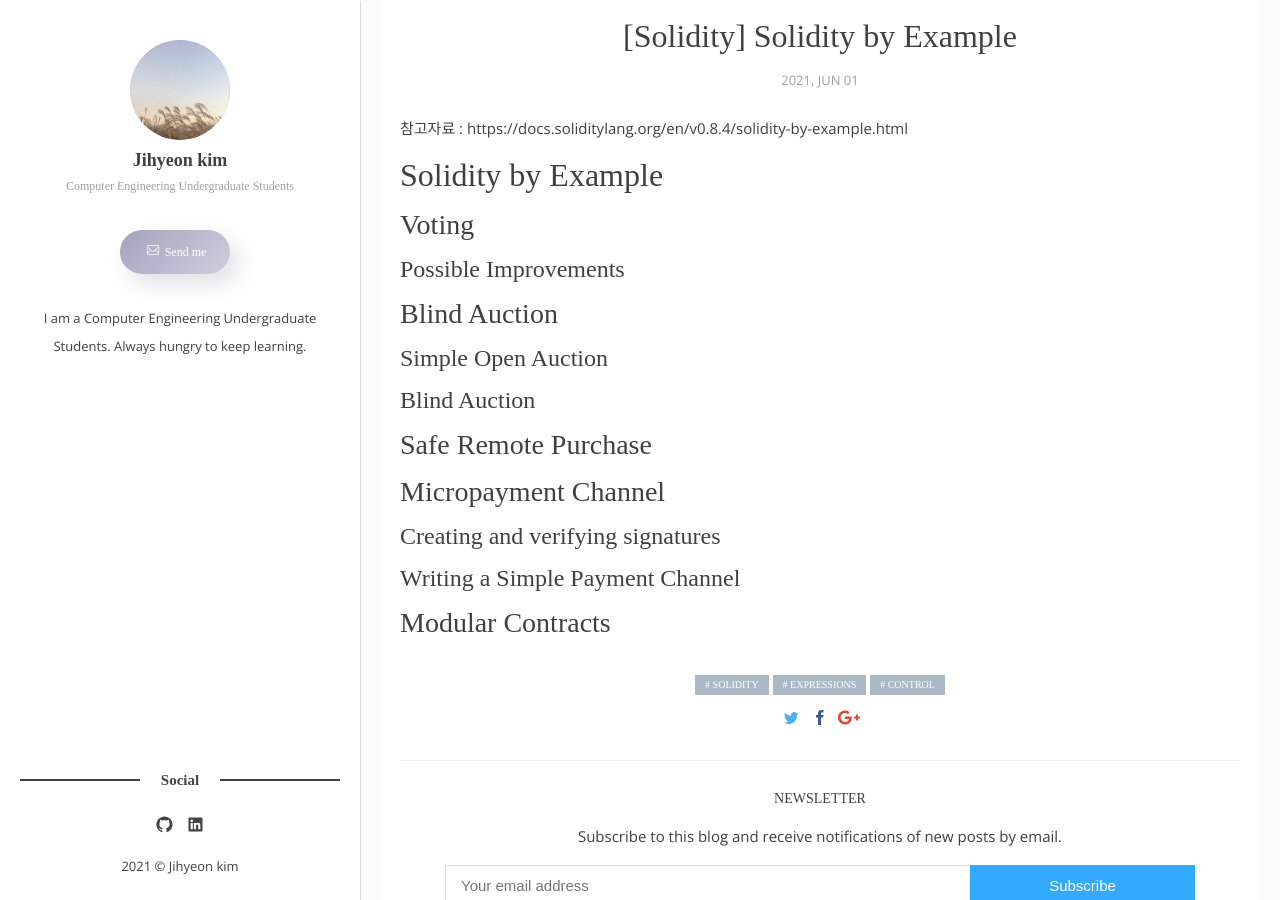
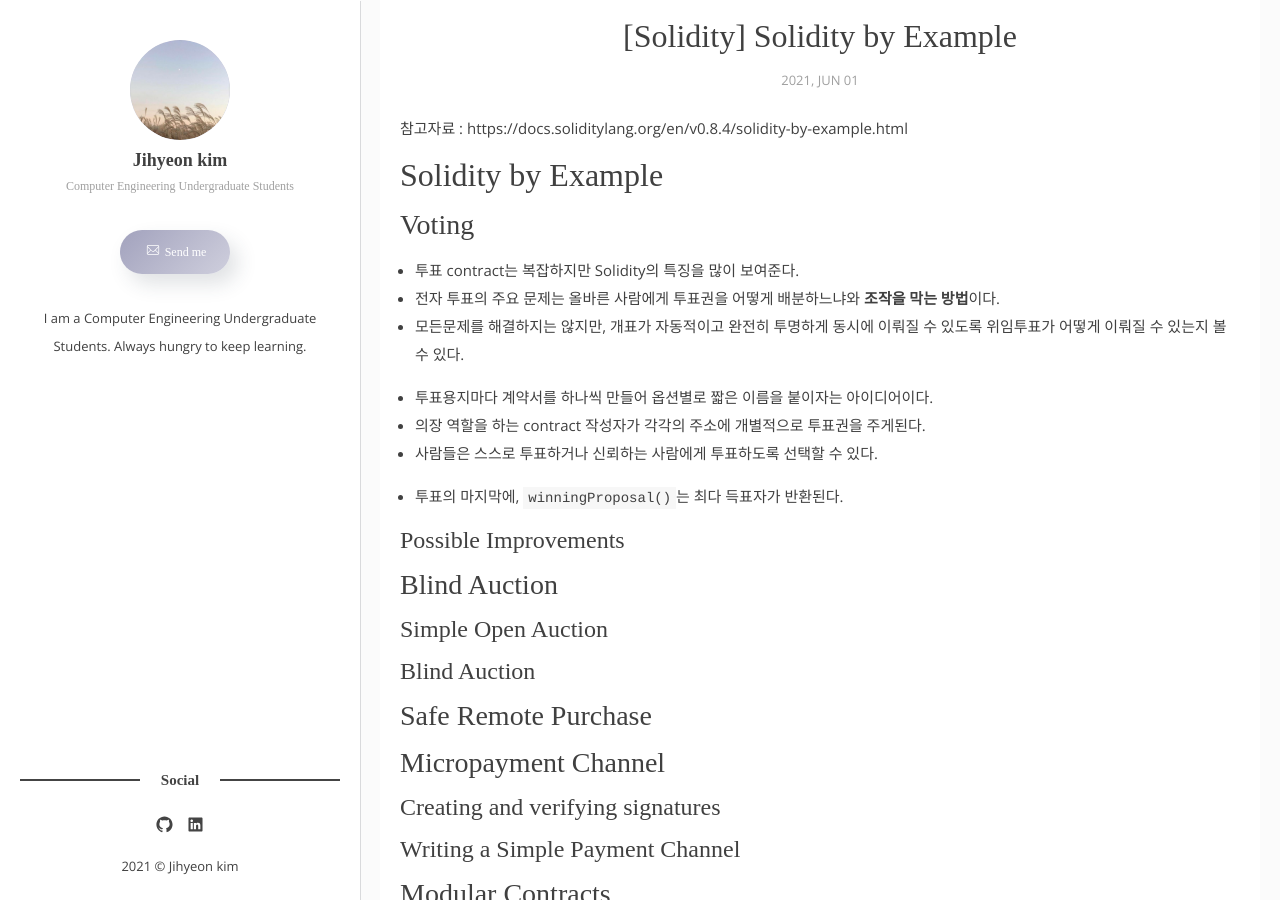
Before and after one commit to kimjihyeon99/kimjihyeon99.github.io, a Jekyll site: the page built from _posts/2021-06-01-[Solidity] Solidity by Example.markdown, in a window 1280 px wide and 900 px high, scrolled down 515 px. Built offline with Jekyll 4.4.1, drawn with Linux system fonts in a browser that asks for light colours; some web fonts are replaced; comment, search, counter and statistics services are not loaded.

Commit message:
Update 2021-06-01-[Solidity] Solidity by Example.markdown

```diff
--- a/_posts/2021-06-01-[Solidity] Solidity by Example.markdown
+++ b/_posts/2021-06-01-[Solidity] Solidity by Example.markdown
@@ -12,6 +12,18 @@ categories: solidity
 # Solidity by Example
 
 ## Voting
+
+- 투표 contract는 복잡하지만 Solidity의 특징을 많이 보여준다.
+- 전자 투표의 주요 문제는 올바른 사람에게 투표권을 어떻게 배분하느냐와 **조작을 막는 방법**이다.
+- 모든문제를 해결하지는 않지만, 개표가 자동적이고 완전히 투명하게 동시에 이뤄질 수 있도록 위임투표가 어떻게 이뤄질 수 있는지 볼 수 있다.
+
+- 투표용지마다 계약서를 하나씩 만들어 옵션별로 짧은 이름을 붙이자는 아이디어이다.
+- 의장 역할을 하는 contract 작성자가 각각의 주소에 개별적으로 투표권을 주게된다.
+- 사람들은 스스로 투표하거나 신뢰하는 사람에게 투표하도록 선택할 수 있다.
+
+- 투표의 마지막에, `winningProposal()`는 최다 득표자가 반환된다.
+
+
 
 ### Possible Improvements
 
```
